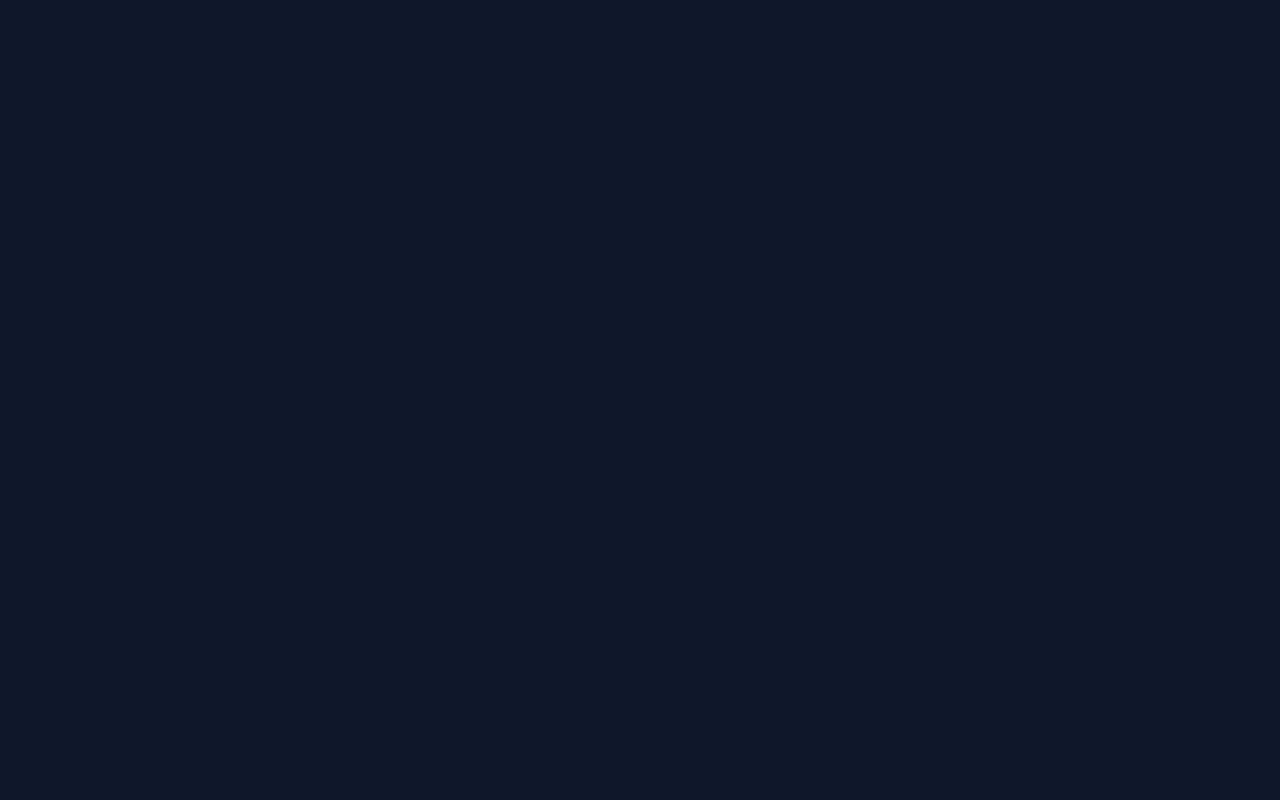
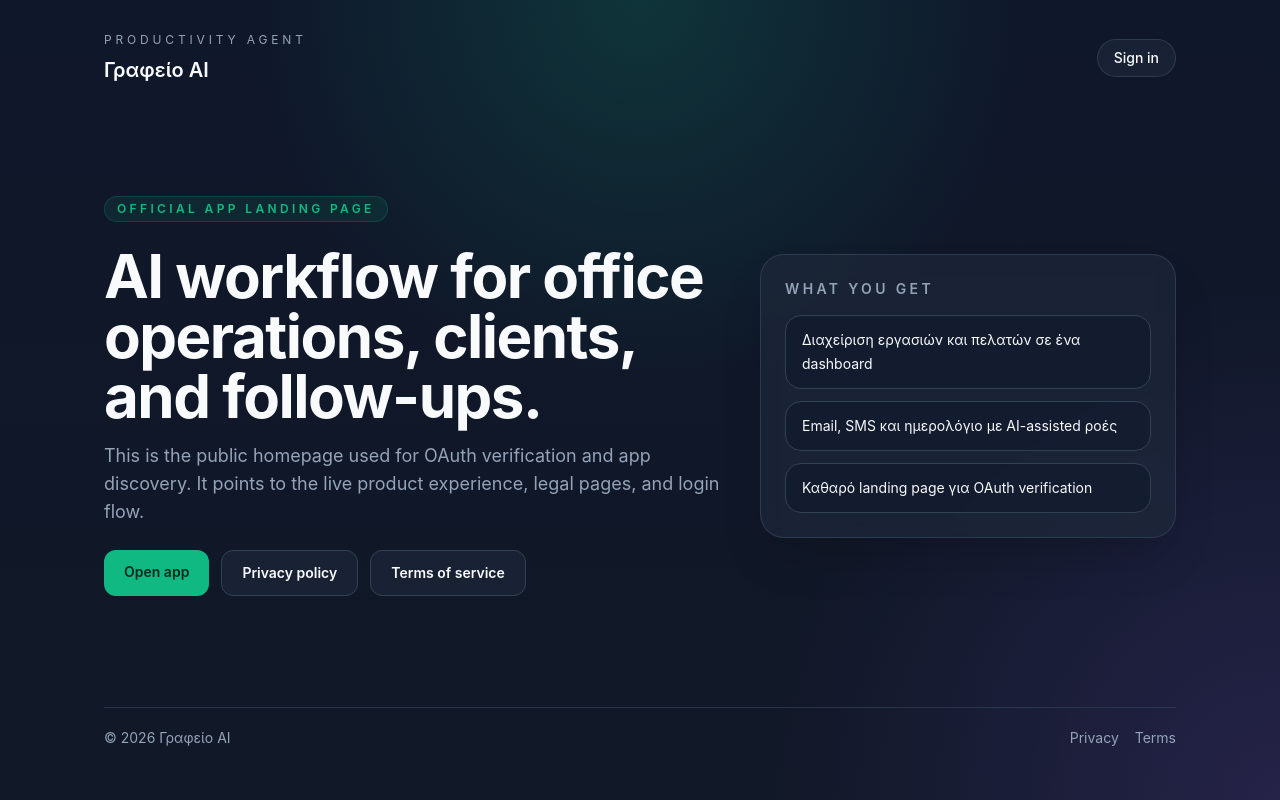
Before and after one commit to micktomi/office-automation-frontend, a Next.js app: page / in a window 1280 px wide. Before the commit this address had no page. Built offline with nearby package versions, Linux system fonts and the light colour scheme.

Commit message:
add public legal pages

```diff
--- a/src/app/layout.tsx
+++ b/src/app/layout.tsx
@@ -2,8 +2,12 @@ import type { Metadata } from "next";
 import "./globals.css";
 
 export const metadata: Metadata = {
-  title: "Γραφείο AI",
-  description: "AI-powered office workspace for Greek professionals",
+  title: {
+    default: "Γραφείο AI",
+    template: "%s | Γραφείο AI",
+  },
+  description: "AI-powered office workspace for Greek professionals.",
+  applicationName: "Γραφείο AI",
 };
 
 export default function RootLayout({
--- a/src/app/page.tsx
+++ b/src/app/page.tsx
@@ -1,5 +1,98 @@
-import { redirect } from 'next/navigation'
+import Link from "next/link";
+
+const highlights = [
+  "Διαχείριση εργασιών και πελατών σε ένα dashboard",
+  "Email, SMS και ημερολόγιο με AI-assisted ροές",
+  "Καθαρό landing page για OAuth verification",
+];
 
 export default function RootPage() {
-  redirect('/login')
+  return (
+    <main className="min-h-screen bg-[radial-gradient(circle_at_top,_rgba(16,185,129,0.18),_transparent_38%),radial-gradient(circle_at_bottom_right,_rgba(139,92,246,0.16),_transparent_34%),linear-gradient(180deg,_#0f172a_0%,_#111827_100%)] text-text">
+      <div className="mx-auto flex min-h-screen w-full max-w-6xl flex-col justify-between px-6 py-8 md:px-10">
+        <header className="flex items-center justify-between gap-4">
+          <div>
+            <p className="text-xs uppercase tracking-[0.32em] text-text-muted">
+              Productivity Agent
+            </p>
+            <h1 className="mt-2 text-xl font-semibold">Γραφείο AI</h1>
+          </div>
+          <Link
+            href="/login"
+            className="rounded-full border border-border/80 bg-surface/70 px-4 py-2 text-sm font-medium text-text transition hover:border-primary/60 hover:text-primary"
+          >
+            Sign in
+          </Link>
+        </header>
+
+        <section className="grid gap-8 py-14 md:grid-cols-[1.2fr_0.8fr] md:items-center md:py-20">
+          <div className="space-y-6">
+            <span className="inline-flex w-fit items-center rounded-full border border-primary/20 bg-primary/10 px-3 py-1 text-xs font-semibold uppercase tracking-[0.28em] text-primary">
+              Official app landing page
+            </span>
+            <div className="space-y-4">
+              <h2 className="max-w-3xl text-4xl font-bold tracking-tight text-balance md:text-6xl">
+                AI workflow for office operations, clients, and follow-ups.
+              </h2>
+              <p className="max-w-2xl text-base leading-7 text-text-muted md:text-lg">
+                This is the public homepage used for OAuth verification and app discovery.
+                It points to the live product experience, legal pages, and login flow.
+              </p>
+            </div>
+
+            <div className="flex flex-wrap gap-3">
+              <Link
+                href="/login"
+                className="rounded-xl bg-primary px-5 py-3 text-sm font-semibold text-[#06281d] transition hover:brightness-110"
+              >
+                Open app
+              </Link>
+              <Link
+                href="/privacy"
+                className="rounded-xl border border-border bg-surface/60 px-5 py-3 text-sm font-semibold text-text transition hover:border-accent/50 hover:text-accent"
+              >
+                Privacy policy
+              </Link>
+              <Link
+                href="/terms"
+                className="rounded-xl border border-border bg-surface/60 px-5 py-3 text-sm font-semibold text-text transition hover:border-accent/50 hover:text-accent"
+              >
+                Terms of service
+              </Link>
+            </div>
+          </div>
+
+          <div className="rounded-3xl border border-border/80 bg-surface/70 p-6 shadow-2xl shadow-black/20 backdrop-blur">
+            <div className="space-y-4">
+              <p className="text-sm font-semibold uppercase tracking-[0.24em] text-text-muted">
+                What you get
+              </p>
+              <ul className="space-y-3">
+                {highlights.map((item) => (
+                  <li
+                    key={item}
+                    className="rounded-2xl border border-border bg-background/50 px-4 py-3 text-sm leading-6 text-text"
+                  >
+                    {item}
+                  </li>
+                ))}
+              </ul>
+            </div>
+          </div>
+        </section>
+
+        <footer className="flex flex-col gap-3 border-t border-border/70 py-5 text-sm text-text-muted md:flex-row md:items-center md:justify-between">
+          <p>© 2026 Γραφείο AI</p>
+          <div className="flex gap-4">
+            <Link href="/privacy" className="transition hover:text-text">
+              Privacy
+            </Link>
+            <Link href="/terms" className="transition hover:text-text">
+              Terms
+            </Link>
+          </div>
+        </footer>
+      </div>
+    </main>
+  );
 }
--- /dev/null
+++ b/src/app/privacy/page.tsx
@@ -0,0 +1,52 @@
+import type { Metadata } from "next";
+import Link from "next/link";
+
+export const metadata: Metadata = {
+  title: "Privacy Policy",
+  description: "Privacy policy for the Γραφείο AI demo app.",
+};
+
+export default function PrivacyPage() {
+  return (
+    <main className="min-h-screen bg-background px-6 py-12 text-text">
+      <div className="mx-auto flex w-full max-w-3xl flex-col gap-8">
+        <div className="space-y-3">
+          <p className="text-xs uppercase tracking-[0.3em] text-text-muted">
+            Legal
+          </p>
+          <h1 className="text-4xl font-bold tracking-tight">Privacy Policy - Demo app</h1>
+          <p className="text-text-muted">
+            This page exists so the public app has a real, reachable privacy policy URL for OAuth review.
+          </p>
+        </div>
+
+        <section className="space-y-5 rounded-3xl border border-border bg-surface/70 p-6 shadow-xl shadow-black/20">
+          <div className="space-y-2">
+            <h2 className="text-xl font-semibold">What we collect</h2>
+            <p className="leading-7 text-text-muted">
+              The app may process account identifiers, profile details, and operational data needed to
+              run the office assistant workflow.
+            </p>
+          </div>
+          <div className="space-y-2">
+            <h2 className="text-xl font-semibold">How we use data</h2>
+            <p className="leading-7 text-text-muted">
+              We use the data to authenticate users, sync connected services, and provide the features
+              visible inside the application.
+            </p>
+          </div>
+          <div className="space-y-2">
+            <h2 className="text-xl font-semibold">Contact</h2>
+            <p className="leading-7 text-text-muted">
+              For questions about this demo privacy page, contact the application owner through the main app.
+            </p>
+          </div>
+        </section>
+
+        <Link href="/" className="text-sm font-semibold text-primary transition hover:underline">
+          Back to home
+        </Link>
+      </div>
+    </main>
+  );
+}
--- /dev/null
+++ b/src/app/terms/page.tsx
@@ -0,0 +1,51 @@
+import type { Metadata } from "next";
+import Link from "next/link";
+
+export const metadata: Metadata = {
+  title: "Terms of Service",
+  description: "Terms of service for the Γραφείο AI demo app.",
+};
+
+export default function TermsPage() {
+  return (
+    <main className="min-h-screen bg-background px-6 py-12 text-text">
+      <div className="mx-auto flex w-full max-w-3xl flex-col gap-8">
+        <div className="space-y-3">
+          <p className="text-xs uppercase tracking-[0.3em] text-text-muted">
+            Legal
+          </p>
+          <h1 className="text-4xl font-bold tracking-tight">Terms of Service - Demo app</h1>
+          <p className="text-text-muted">
+            This page exists so the public app has a real, reachable terms URL for OAuth review.
+          </p>
+        </div>
+
+        <section className="space-y-5 rounded-3xl border border-border bg-surface/70 p-6 shadow-xl shadow-black/20">
+          <div className="space-y-2">
+            <h2 className="text-xl font-semibold">Use of the service</h2>
+            <p className="leading-7 text-text-muted">
+              The demo app is provided to support internal office workflows and connected Google services.
+            </p>
+          </div>
+          <div className="space-y-2">
+            <h2 className="text-xl font-semibold">User responsibility</h2>
+            <p className="leading-7 text-text-muted">
+              Users are responsible for keeping their credentials secure and for using the service in
+              accordance with applicable laws and account policies.
+            </p>
+          </div>
+          <div className="space-y-2">
+            <h2 className="text-xl font-semibold">Changes</h2>
+            <p className="leading-7 text-text-muted">
+              These terms may be updated as the application evolves.
+            </p>
+          </div>
+        </section>
+
+        <Link href="/" className="text-sm font-semibold text-primary transition hover:underline">
+          Back to home
+        </Link>
+      </div>
+    </main>
+  );
+}
```
